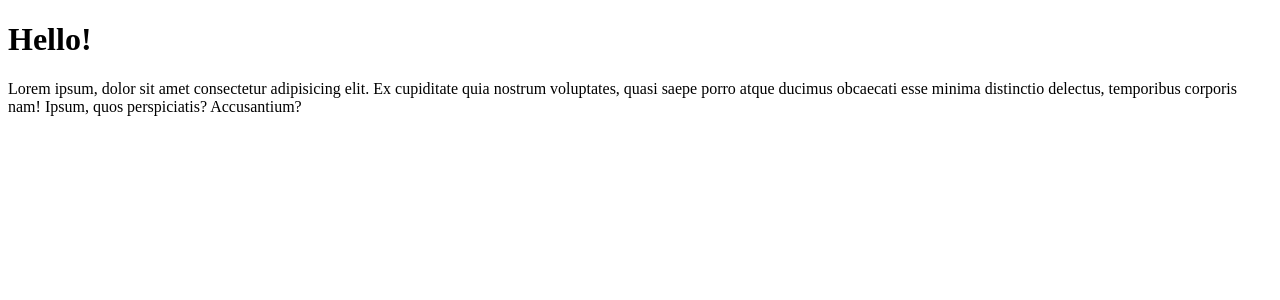
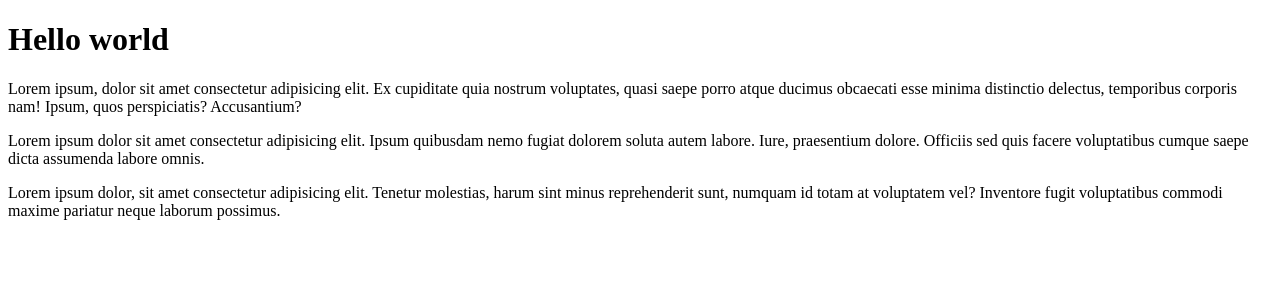
Before and after one commit to SvitlanaPonomaryova/fake-shop, a React (Create React App) app: page / in a window 1280 px wide. Shown: the top 300 px of the page. Built offline with nearby package versions, Linux system fonts and the light colour scheme.

Commit message:
add React Fragment

```diff
--- a/src/index.tsx
+++ b/src/index.tsx
@@ -1,14 +1,20 @@
 import React from 'react';
 import ReactDOM from 'react-dom/client';
 
-const h1 = <h1>Hello!</h1>
-
 function  App() {
     return (
-        <div>
-            {h1}
-            <p>Lorem ipsum, dolor sit amet consectetur adipisicing elit. Ex cupiditate quia nostrum voluptates, quasi saepe porro atque ducimus obcaecati esse minima distinctio delectus, temporibus corporis nam! Ipsum, quos perspiciatis? Accusantium?</p>
-        </div>
+        <>
+            <div>
+                <h1>Hello world</h1>
+                <p>Lorem ipsum, dolor sit amet consectetur adipisicing elit. Ex cupiditate quia nostrum voluptates, quasi saepe porro atque ducimus obcaecati esse minima distinctio delectus, temporibus corporis nam! Ipsum, quos perspiciatis? Accusantium?</p>
+            </div>
+            <div>
+                <p> Lorem ipsum dolor sit amet consectetur adipisicing elit. Ipsum quibusdam nemo fugiat dolorem soluta autem labore. Iure, praesentium dolore. Officiis sed quis facere voluptatibus cumque saepe dicta assumenda labore omnis.</p>
+            </div>
+            <div>
+                <p>Lorem ipsum dolor, sit amet consectetur adipisicing elit. Tenetur molestias, harum sint minus reprehenderit sunt, numquam id totam at voluptatem vel? Inventore fugit voluptatibus commodi maxime pariatur neque laborum possimus.</p>
+            </div>
+        </>
     )
 
 }
```
